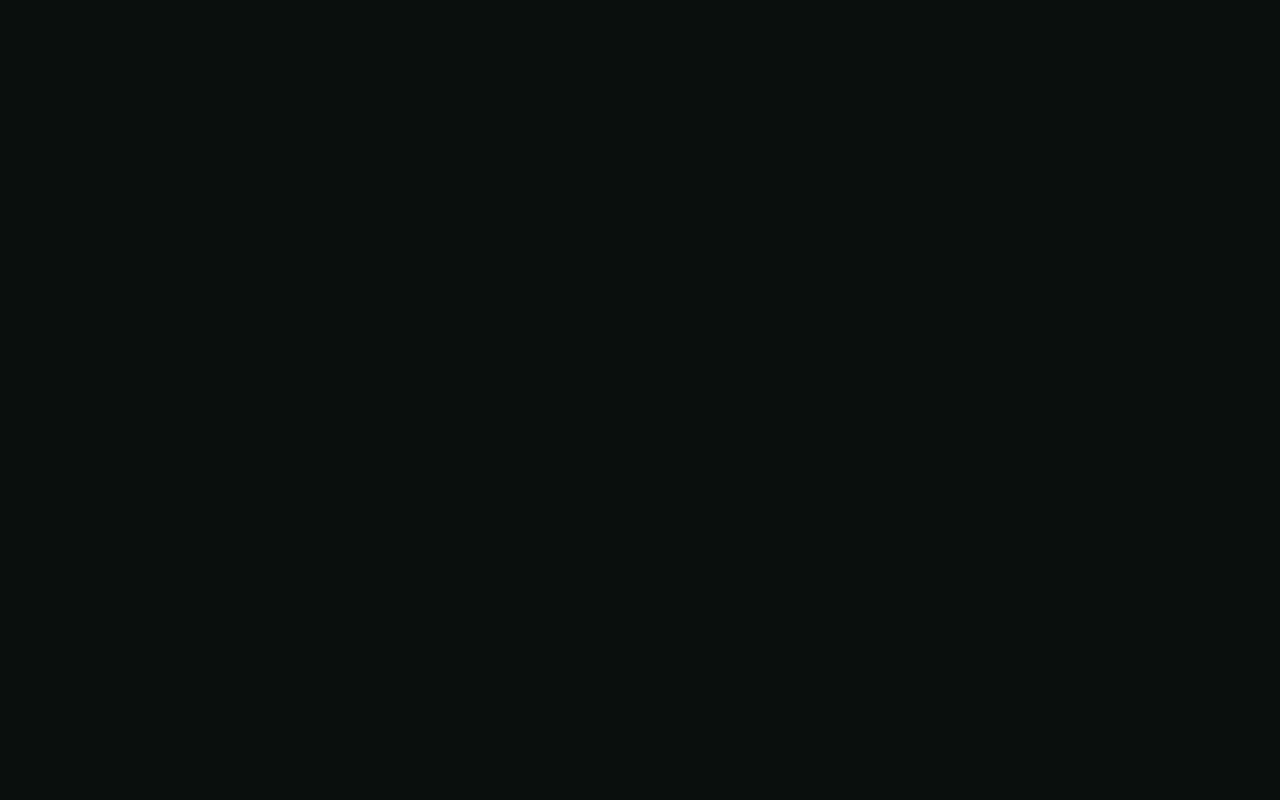
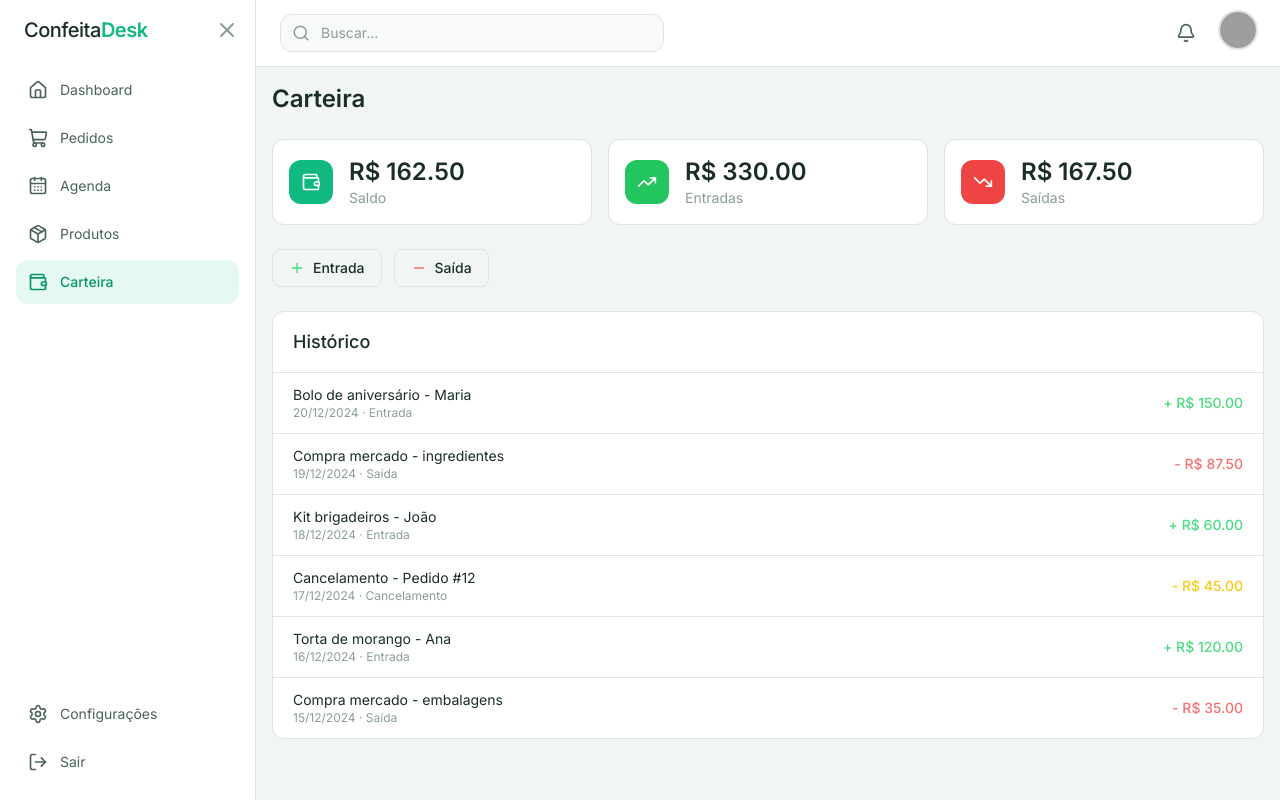
Before and after one commit to Diogo-Pires01/confeita-desk, a React (Vite) app in the folder frontend/: page /dashboard/carteira in a window 1280 px wide. Before the commit this address had no page. Built offline with nearby package versions, Linux system fonts and the light colour scheme; grey boxes are pictures that could not be loaded.

Commit message:
Add: wallet page w/ dados mockados

```diff
--- a/frontend/src/App.tsx
+++ b/frontend/src/App.tsx
@@ -8,6 +8,7 @@ import Dashboard from './pages/dashboard/Dashboard';
 import Orders from './pages/orders/Orders';
 import Agenda from './pages/agenda/Agenda';
 import Products from './pages/products/Products';
+import Wallet from './pages/wallet/Wallet';
 
 export default function AppRoutes() {
   return (
@@ -20,6 +21,7 @@ export default function AppRoutes() {
           <Route path="pedidos" element={<Orders />} />
           <Route path="agenda" element={<Agenda />} />
           <Route path="produtos" element={<Products />} />
+          <Route path="carteira" element={<Wallet />} />
         </Route>
       </Routes>
     </BrowserRouter>
--- /dev/null
+++ b/frontend/src/mocks/wallet.ts
@@ -0,0 +1,16 @@
+export interface Transaction {
+  id: number;
+  description: string;
+  type: 'entrada' | 'saida' | 'cancelamento';
+  value: number;
+  date: string;
+}
+
+export const mockTransactions: Transaction[] = [
+  { id: 1, description: 'Bolo de aniversário - Maria', type: 'entrada', value: 150, date: '2024-12-20' },
+  { id: 2, description: 'Compra mercado - ingredientes', type: 'saida', value: 87.5, date: '2024-12-19' },
+  { id: 3, description: 'Kit brigadeiros - João', type: 'entrada', value: 60, date: '2024-12-18' },
+  { id: 4, description: 'Cancelamento - Pedido #12', type: 'cancelamento', value: 45, date: '2024-12-17' },
+  { id: 5, description: 'Torta de morango - Ana', type: 'entrada', value: 120, date: '2024-12-16' },
+  { id: 6, description: 'Compra mercado - embalagens', type: 'saida', value: 35, date: '2024-12-15' },
+];
--- /dev/null
+++ b/frontend/src/pages/wallet/Wallet.tsx
@@ -0,0 +1,105 @@
+import {
+  Wallet as WalletIcon,
+  TrendingUp,
+  TrendingDown,
+  Plus,
+  Minus,
+} from 'lucide-react';
+import { mockTransactions } from '../../mocks/wallet';
+
+const totalEntradas = mockTransactions
+  .filter((t) => t.type === 'entrada')
+  .reduce((s, t) => s + t.value, 0);
+const totalSaidas = mockTransactions
+  .filter((t) => t.type !== 'entrada')
+  .reduce((s, t) => s + t.value, 0);
+const saldo = totalEntradas - totalSaidas;
+
+const typeStyles = {
+  entrada: 'text-green-400',
+  saida: 'text-red-400',
+  cancelamento: 'text-yellow-400',
+};
+
+const typeLabels = {
+  entrada: 'Entrada',
+  saida: 'Saída',
+  cancelamento: 'Cancelamento',
+};
+
+export default function Wallet() {
+  return (
+    <div className="space-y-6">
+      <h1 className="text-2xl font-semibold text-dash-text-main">Carteira</h1>
+
+      <div className="grid grid-cols-1 md:grid-cols-3 gap-4">
+        <div className="flex items-center gap-4 bg-dash-surface border border-dash-border rounded-xl p-4">
+          <div className="p-3 rounded-xl bg-primary">
+            <WalletIcon size={20} className="text-white" />
+          </div>
+          <div>
+            <p className="text-2xl font-semibold text-dash-text-main">
+              R$ {saldo.toFixed(2)}
+            </p>
+            <p className="text-sm text-dash-text-muted">Saldo</p>
+          </div>
+        </div>
+        <div className="flex items-center gap-4 bg-dash-surface border border-dash-border rounded-xl p-4">
+          <div className="p-3 rounded-xl bg-green-500">
+            <TrendingUp size={20} className="text-white" />
+          </div>
+          <div>
+            <p className="text-2xl font-semibold text-dash-text-main">
+              R$ {totalEntradas.toFixed(2)}
+            </p>
+            <p className="text-sm text-dash-text-muted">Entradas</p>
+          </div>
+        </div>
+        <div className="flex items-center gap-4 bg-dash-surface border border-dash-border rounded-xl p-4">
+          <div className="p-3 rounded-xl bg-red-500">
+            <TrendingDown size={20} className="text-white" />
+          </div>
+          <div>
+            <p className="text-2xl font-semibold text-dash-text-main">
+              R$ {totalSaidas.toFixed(2)}
+            </p>
+            <p className="text-sm text-dash-text-muted">Saídas</p>
+          </div>
+        </div>
+      </div>
+
+      <div className="flex gap-3">
+        <button className="flex items-center gap-2 px-4 py-2 border border-dash-border rounded-lg text-sm font-medium text-dash-text-main hover:bg-dash-hover transition">
+          <Plus size={16} className="text-green-400" /> Entrada
+        </button>
+        <button className="flex items-center gap-2 px-4 py-2 border border-dash-border rounded-lg text-sm font-medium text-dash-text-main hover:bg-dash-hover transition">
+          <Minus size={16} className="text-red-400" /> Saída
+        </button>
+      </div>
+
+      <div className="bg-dash-surface border border-dash-border rounded-xl overflow-hidden">
+        <div className="px-5 py-4 border-b border-dash-border">
+          <h2 className="text-lg font-medium text-dash-text-main">Histórico</h2>
+        </div>
+        <div className="divide-y divide-dash-border">
+          {mockTransactions.map((t) => (
+            <div
+              key={t.id}
+              className="flex items-center justify-between px-5 py-3"
+            >
+              <div>
+                <p className="text-sm text-dash-text-main">{t.description}</p>
+                <p className="text-xs text-dash-text-muted">
+                  {t.date.split('-').reverse().join('/')} · {typeLabels[t.type]}
+                </p>
+              </div>
+              <span className={`text-sm font-medium ${typeStyles[t.type]}`}>
+                {t.type === 'entrada' ? '+' : '-'} R$ {t.value.toFixed(2)}
+              </span>
+            </div>
+          ))}
+        </div>
+      </div>
+    </div>
+  );
+}
```
